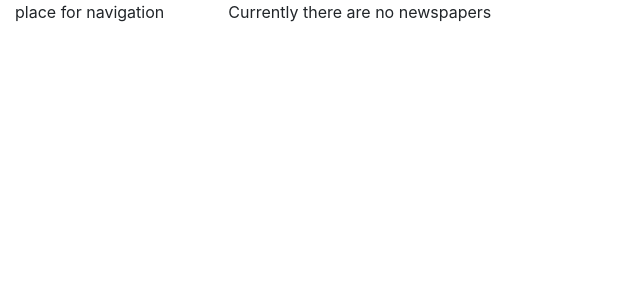
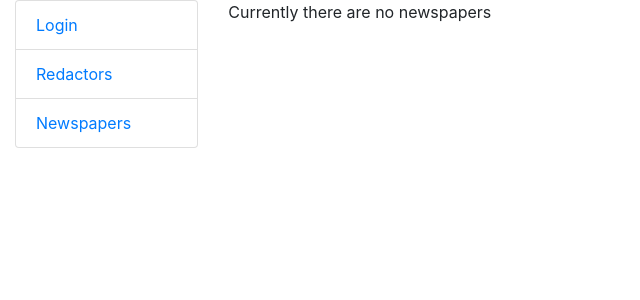
Before and after one commit to andriy-md/newspaper_agency, a Django app: page /newspapers/ in a window 1280 px wide. Shown: the top 300 px of the page, without its empty margins (0-640 px from the left). Run offline with Django 4.2, Linux system fonts and the light colour scheme; data that the repository does not hold is empty.

Commit message:
Create navigation bar template and include it in base template

```diff
--- a/templates/base.html
+++ b/templates/base.html
@@ -16,7 +16,7 @@
   <div class="container-fluid">
     <div class="row">
       <div class="col-2">
-        place for navigation
+        {% include "includes/navigation_bar.html" %}
       </div>
       <div class="col-10 content">
         {% block content %} {% endblock %}
--- /dev/null
+++ b/templates/includes/navigation_bar.html
@@ -0,0 +1,11 @@
+<li class="sidebar-nav list-group">
+  <ul class="list-group-item">
+    <a href="">Login</a>
+  </ul>
+  <ul class="list-group-item">
+    <a href="">Redactors</a>
+  </ul>
+  <ul class="list-group-item">
+    <a href="">Newspapers</a>
+  </ul>
+</li>
```
Also changed, not shown: 1 other file.
